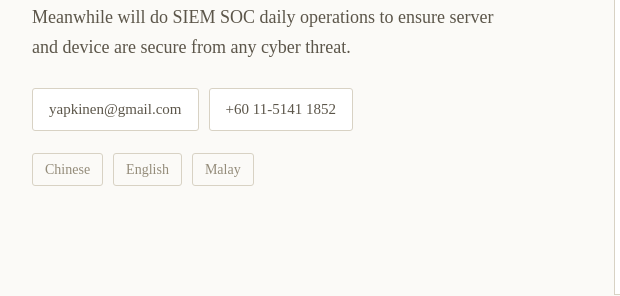
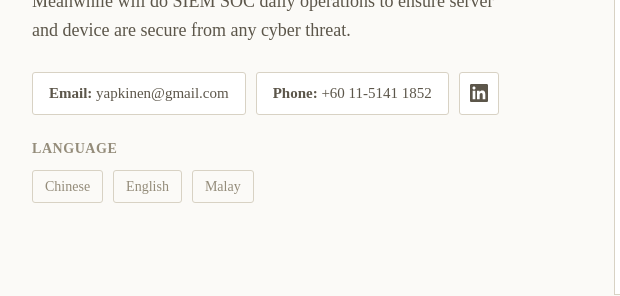
Before and after one commit to Lenerser/Bio, a plain HTML site: page index.html in a window 1280 px wide. Shown: the part 433-729 px from the top of the page, 120-740 px from the left. Drawn offline with Linux system fonts and the light colour scheme.

Commit message:
Add Linkdln Redirect

```diff
--- a/index.html
+++ b/index.html
@@ -170,7 +170,40 @@
       color: var(--accent-color);
     }
 
+    .icon-button {
+      display: flex;
+      align-items: center;
+      justify-content: center;
+      width: 40px;
+      background-color: var(--card-color);
+      border: 1px solid var(--border-color);
+      border-radius: 3px;
+    }
+
+    .icon-button:hover {
+      border-color: var(--accent-color);
+    }
+
+    .icon-button svg {
+      width: 18px;
+      height: 18px;
+      fill: var(--text-light);
+    }
+
+    .icon-button:hover svg {
+      fill: var(--accent-color);
+    }
+
     /* Language tags */
+    .language-title {
+      font-size: 14px;
+      font-weight: bold;
+      text-transform: uppercase;
+      letter-spacing: 0.04em;
+      color: var(--text-faint);
+      margin-bottom: 10px;
+    }
+
     .language-tags {
       display: flex;
       flex-wrap: wrap;
@@ -516,10 +549,18 @@
         </p>
 
         <div class="contact-buttons">
-          <a class="contact-button" href="mailto:yapkinen@gmail.com">yapkinen@gmail.com</a>
-          <a class="contact-button" href="tel:+601151411852">+60 11-5141 1852</a>
+          <a class="contact-button" href="mailto:yapkinen@gmail.com"><b>Email:</b> yapkinen@gmail.com</a>
+          <a class="contact-button" href="tel:+601151411852"><b>Phone:</b> +60 11-5141 1852</a>
+          <a class="icon-button" href="https://www.linkedin.com/in/yap-ki-nen-1a871b301/" target="_blank"
+            rel="noopener noreferrer" aria-label="LinkedIn Profile">
+            <svg viewBox="0 0 24 24" xmlns="http://www.w3.org/2000/svg">
+              <path
+                d="M20.447 20.452h-3.554v-5.569c0-1.328-.027-3.037-1.852-3.037-1.853 0-2.136 1.445-2.136 2.939v5.667H9.351V9h3.414v1.561h.046c.477-.9 1.637-1.85 3.37-1.85 3.601 0 4.267 2.37 4.267 5.455v6.286zM5.337 7.433c-1.144 0-2.063-.926-2.063-2.065 0-1.138.92-2.063 2.063-2.063 1.14 0 2.064.925 2.064 2.063 0 1.139-.925 2.065-2.064 2.065zm1.782 13.019H3.555V9h3.564v11.452zM22.225 0H1.771C.792 0 0 .774 0 1.729v20.542C0 23.227.792 24 1.771 24h20.451C23.2 24 24 23.227 24 22.271V1.729C24 .774 23.2 0 22.222 0h.003z" />
+            </svg>
+          </a>
         </div>
 
+        <div class="language-title">Language</div>
         <div class="language-tags">
           <span class="language-tag">Chinese</span>
           <span class="language-tag">English</span>
```
